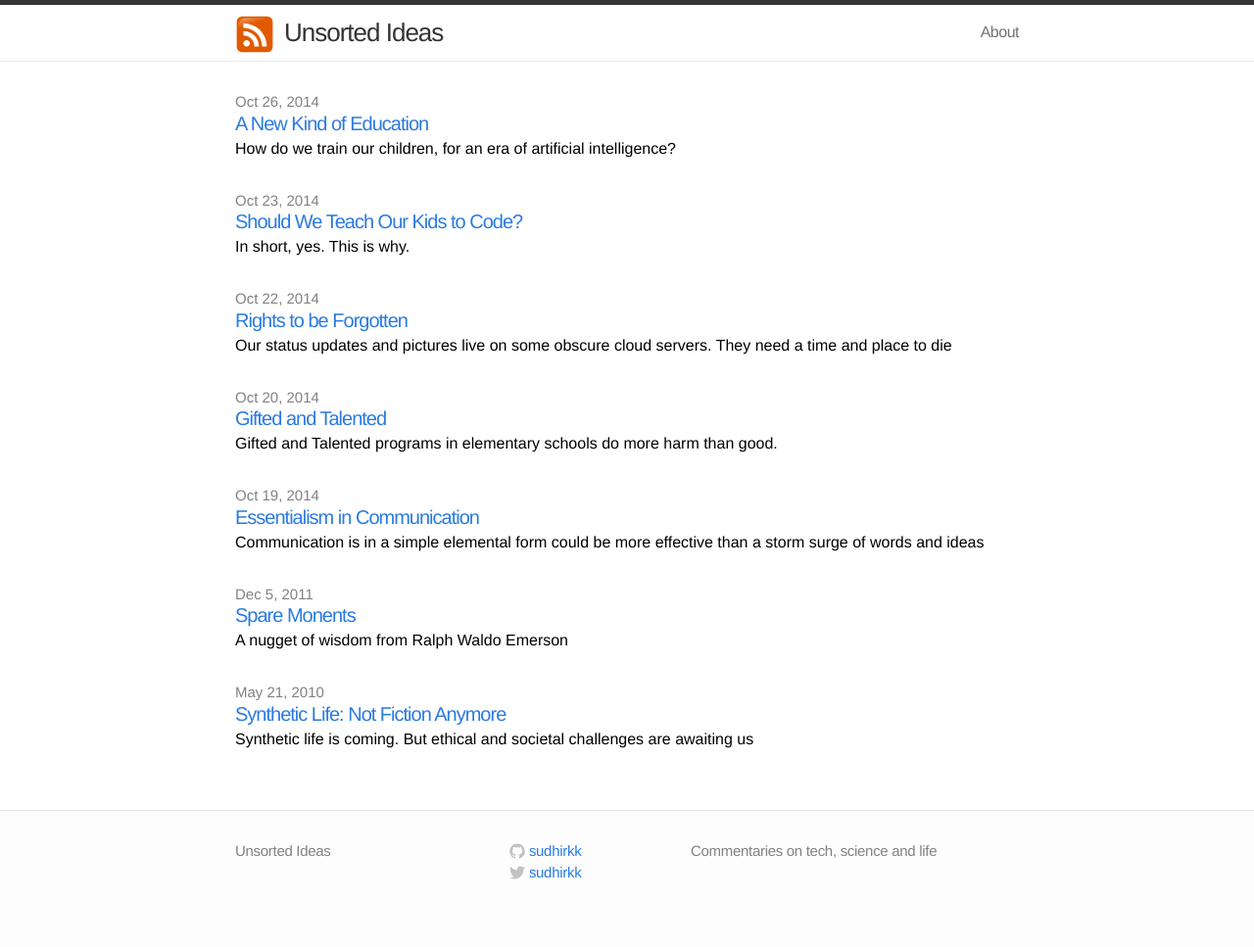
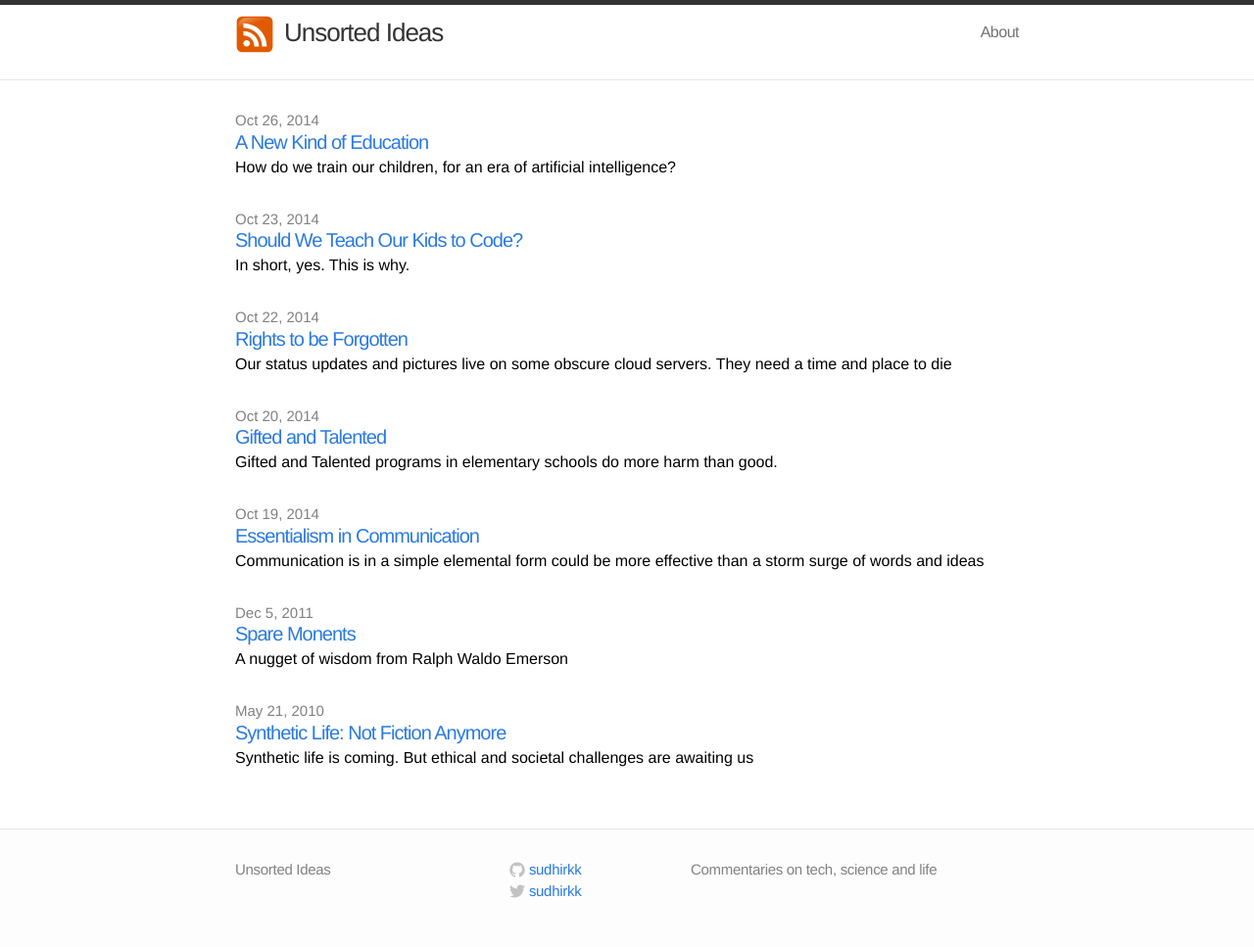
Before and after one commit to sudhirkk/sudhirkk.github.io, a Jekyll site: the page built from index.html, in a window 1280 px wide. Shown: the whole page at 98% size. Built offline with Jekyll 4.4.1, drawn with Linux system fonts in a browser that asks for light colours.

Commit message:
header height

```diff
--- a/css/main.css
+++ b/css/main.css
@@ -43,7 +43,7 @@ a:visited { color: #205caa; }
 .site-header {
   border-top: 5px solid #333;
   border-bottom: 1px solid #e8e8e8;
-  min-height: 56px;
+  min-height: 76px;
   background-color: white;
 }
 
```
